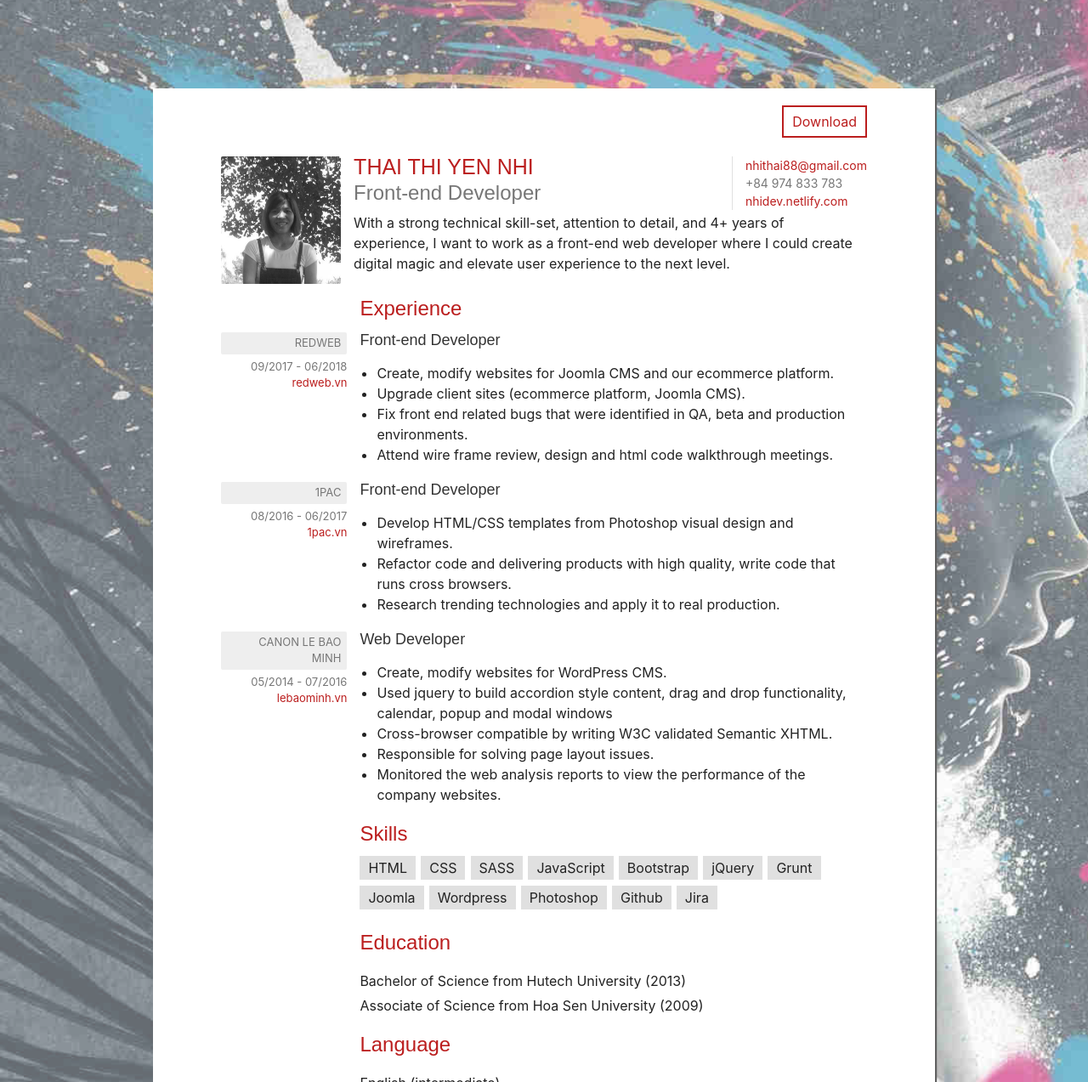
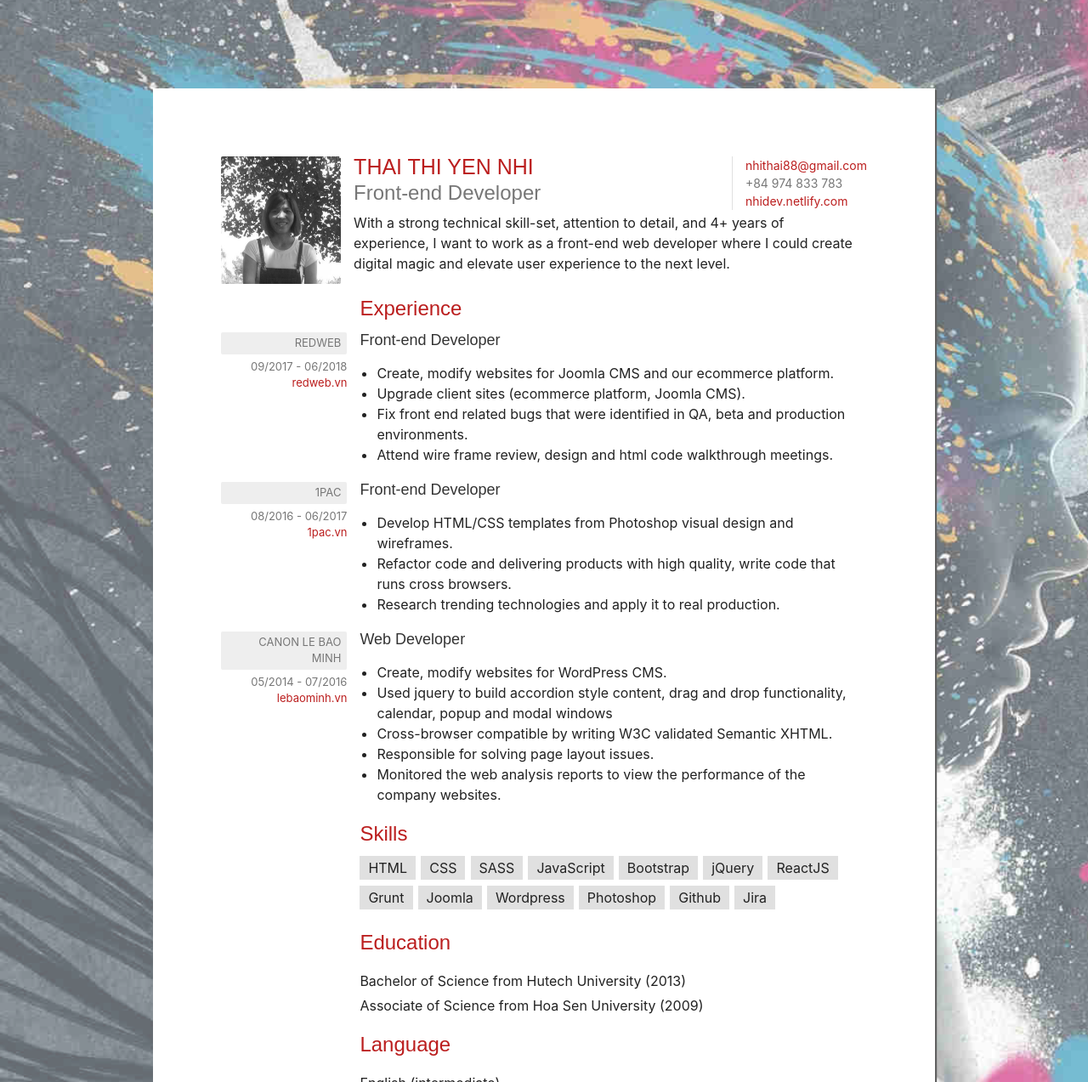
Before and after one commit to nhidev/nhidev.github.io, a Jekyll site: the page built from resume.md, in a window 1280 px wide and 1400 px high, scrolled down 225 px, cut to the strip 127-1400 px from the top of the window. Shown: the whole strip at 85% size. Built offline with Jekyll 4.4.1, drawn with Linux system fonts in a browser that asks for light colours; nearby versions of some CDN libraries; some web fonts are replaced.

Commit message:
edit content

```diff
--- a/_layouts/resume.html
+++ b/_layouts/resume.html
@@ -19,7 +19,7 @@ layout: default
 
       <div class="cv-page">
       <div class="cv-page-inner">
-      <a href="resume.pdf" download class="download">Download</a>
+      <a href="resume.pdf" download class="download d-none">Download</a>
     <div class="cv-section cv-header">
       <div class="cv-header-avatar">
         <img src="assets/img/avatar.jpg">
@@ -123,6 +123,7 @@ layout: default
           <li class="list-inline-item"><a rel="nofollow" target="_blank">JavaScript</a></li>
           <li class="list-inline-item"><a rel="nofollow" target="_blank"> Bootstrap</a></li>
           <li class="list-inline-item"><a rel="nofollow" target="_blank"> jQuery</a></li>
+          <li class="list-inline-item"><a rel="nofollow" target="_blank"> ReactJS</a></li>
           <li class="list-inline-item"><a rel="nofollow" target="_blank">Grunt</a></li>
           <li class="list-inline-item"><a rel="nofollow" target="_blank">Joomla</a></li>
           <li class="list-inline-item"><a rel="nofollow" target="_blank">Wordpress</a></li>
```
